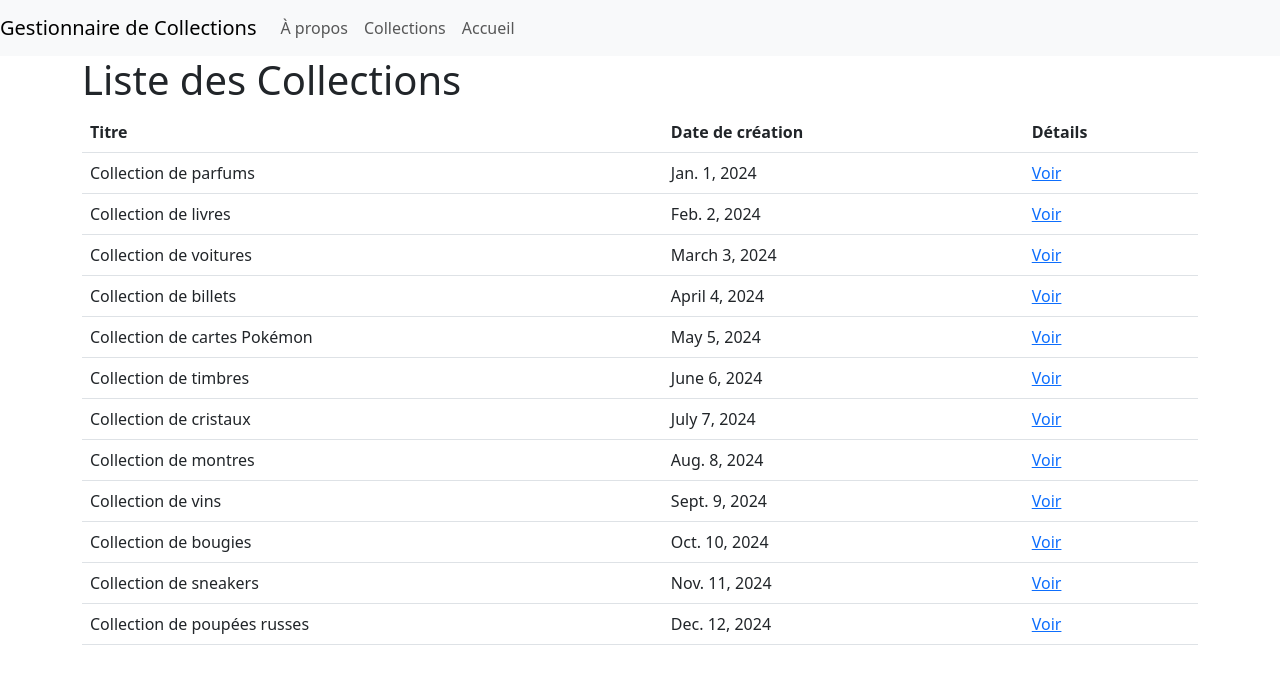
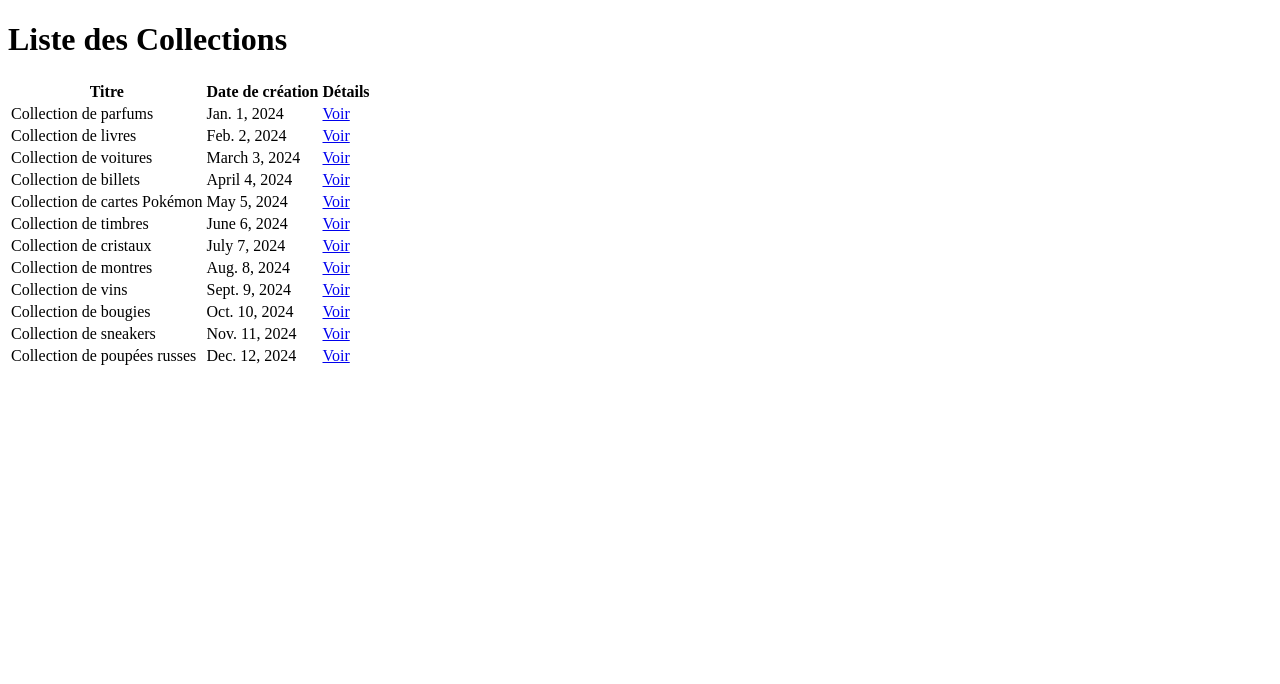
Before and after one commit to SullivanDRT/fw1-cc1-num, a Django app: page / in a window 1280 px wide. Shown: the top 684 px of the page. Run offline with Django 5.2, Linux system fonts and the light colour scheme; data comes from the database, SQL or seed files in the repository.

Commit message:
Correction Zineb

```diff
--- a/collec_management/templates/collec_management/base.html
+++ /dev/null
@@ -1,34 +0,0 @@
-<!DOCTYPE html>
-<html lang="fr">
-
-<head>
-    <meta charset="UTF-8">
-    <meta name="viewport" content="width=device-width, initial-scale=1.0">
-    <title>{% block title %}Gestionnaire de Collections{% endblock %}</title>
-    <link rel="stylesheet" href="https://cdn.jsdelivr.net/npm/bootstrap@5.3.0/dist/css/bootstrap.min.css">
-</head>
-
-<body>
-    <nav class="navbar navbar-expand-lg navbar-light bg-light">
-        <a class="navbar-brand" href="#">Gestionnaire de Collections</a>
-        <div class="collapse navbar-collapse">
-            <ul class="navbar-nav">
-                <li class="nav-item">
-                    <a class="nav-link" href="{% url 'about' %}">À propos</a>
-                </li>
-                <li class="nav-item">
-                    <a class="nav-link" href="{% url 'collection_list' %}">Collections</a>
-                </li>
-                <li class="nav-item">
-                    <a class="nav-link" href="{% url 'home' %}">Accueil</a>
-                </li>
-
-            </ul>
-        </div>
-    </nav>
-    <div class="container">
-        {% block content %}{% endblock %}
-    </div>
-</body>
-
-</html>
--- a/collec_management/templates/collec_management/collection_list.html
+++ b/collec_management/templates/collec_management/collection_list.html
@@ -1,9 +1,12 @@
-{% extends 'collec_management/base.html' %}
-
-{% block title %}Liste des Collections{% endblock %}
-
-{% block content %}
-<h1>Liste des Collections</h1>
+<!DOCTYPE html>
+<html lang="fr">
+<head>
+    <meta charset="UTF-8">
+    <meta name="viewport" content="width=device-width, initial-scale=1.0">
+    <title>Liste collections</title>
+</head>
+<body>
+    <h1>Liste des Collections</h1>
 <table class="table">
     <thead>
         <tr>
@@ -22,4 +25,5 @@
         {% endfor %}
     </tbody>
 </table>
-{% endblock %}
+</body>
+</html>
```
Also changed, not shown: collec_management/migrations/0001_initial.py (deleted), 1 other file.
